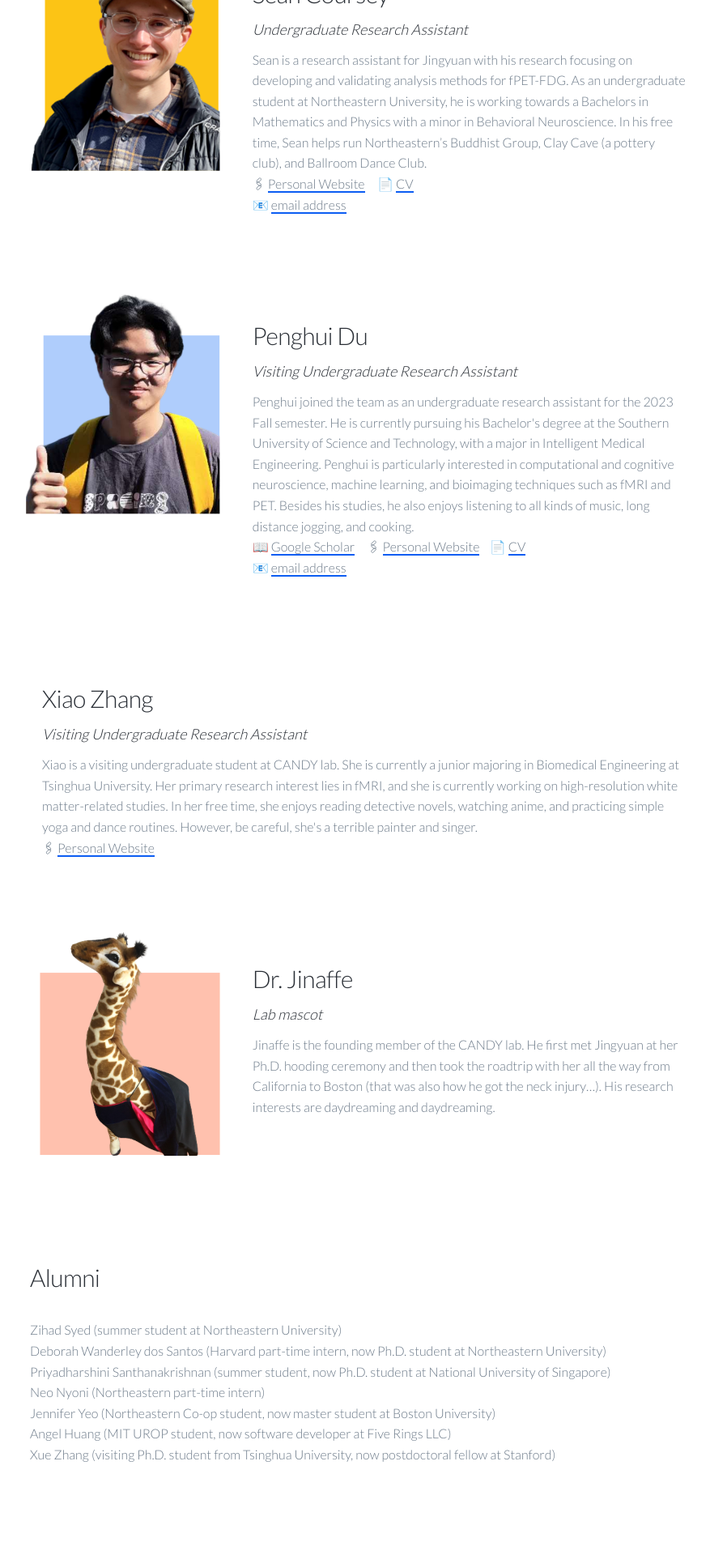
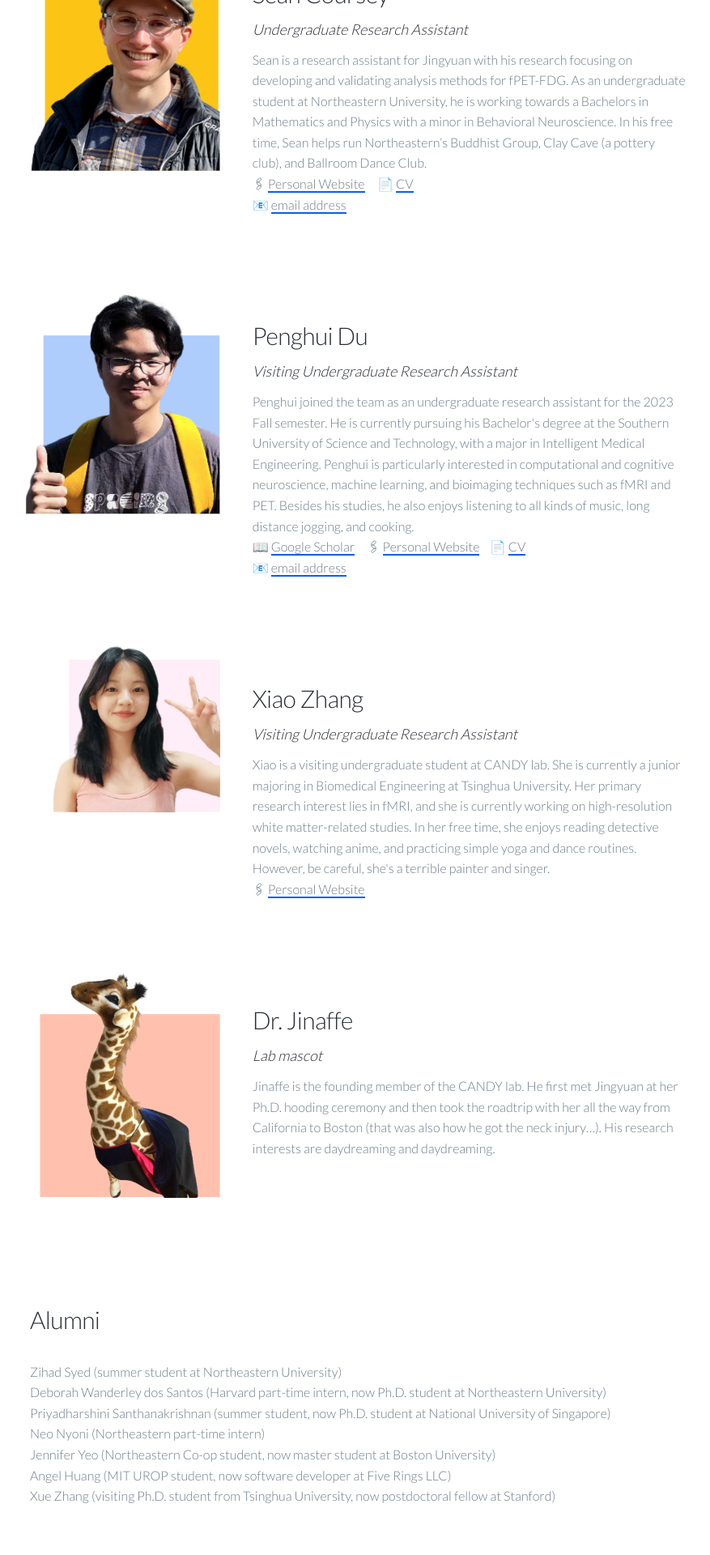
Before and after one commit to CANDYlaboratory/candylab.github.io, a Jekyll site: the page built from _pages/people.md, in a window 1280 px wide. Shown: the part 1758-3678 px from the top of the page at 81% size, without its empty margins (392-1269 px from the left). Built offline with Jekyll 4.4.1, drawn with Linux system fonts in a browser that asks for light colours; nearby versions of some CDN libraries; before the commit the page ends 3627 px from its top, so only the background shows below that.

Commit message:
Update people.md

```diff
--- a/_pages/people.md
+++ b/_pages/people.md
@@ -84,6 +84,7 @@ layout: simple
 </section_dakota>
 
 <section_dakota class='people'>
+	<img src="/images/Xiao.jpg" >
 <div class='text'>
 	<h3>Xiao Zhang</h3>
 	<h6><em>Visiting Undergraduate Research Assistant</em></h6>
```
